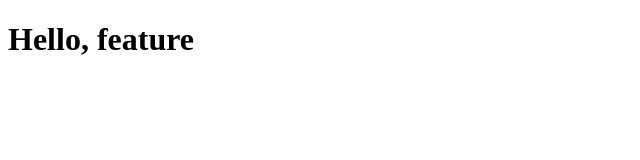
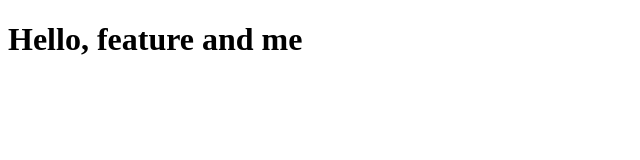
Before and after one commit to Sunnycan12121/git_tutorial, a plain HTML site: page feature.html in a window 1280 px wide. Shown: the whole page, without its empty margins (0-640 px from the left). Drawn offline with Linux system fonts and the light colour scheme.

Commit message:
修正feature

```diff
--- a/feature.html
+++ b/feature.html
@@ -4,6 +4,6 @@
     <title>feature</title>
 </head>
 <body>
-    <h1>Hello, feature</h1>
+    <h1>Hello, feature and me</h1>
 </body>
 </html>
```
